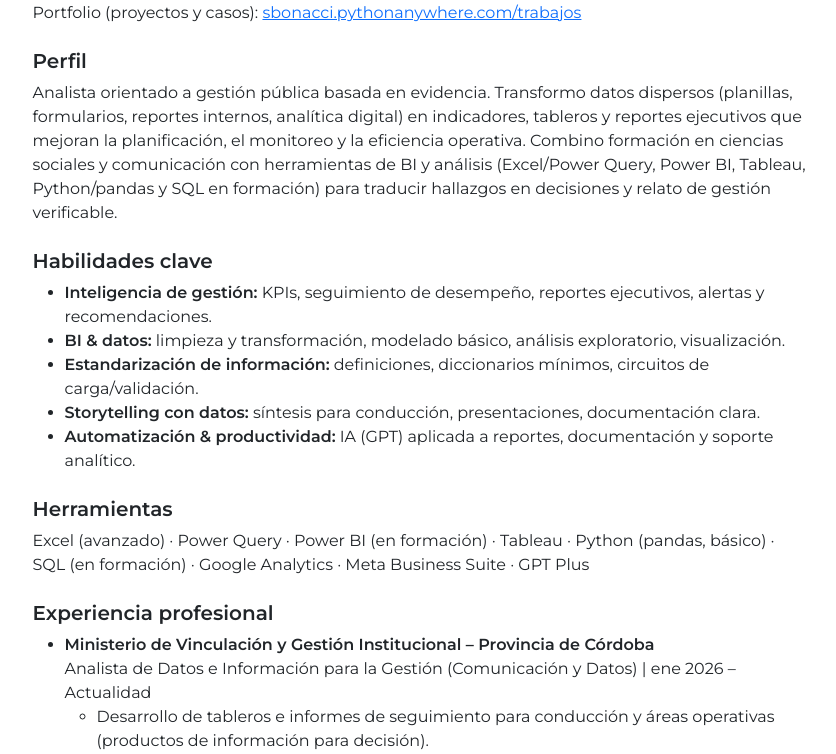
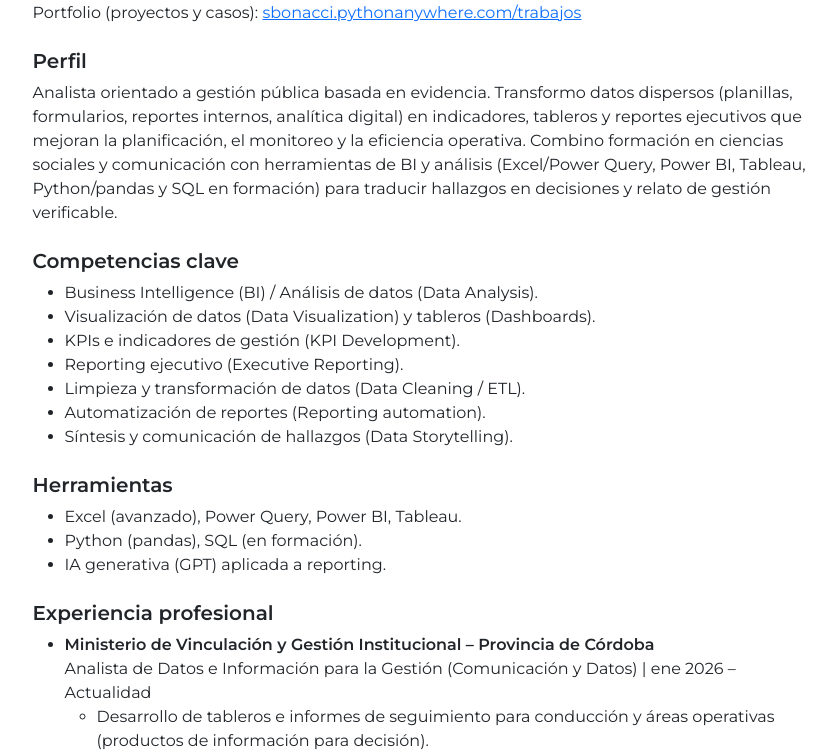
Before and after one commit to sbonacci33/mi_portfolio, a Flask app: page /cv in a window 1280 px wide. Shown: the part 463-1217 px from the top of the page, without its empty margins (219-1055 px from the left). Run offline with Flask 3, Linux system fonts and the light colour scheme; some libraries are stand-ins or nearby versions; some web fonts are replaced.

Commit message:
Update portfolio content and CV links

```diff
--- a/templates/base.html
+++ b/templates/base.html
@@ -95,7 +95,7 @@
                    <a href="mailto:sbonacci89@gmail.com" class="text-white">sbonacci89@gmail.com</a> ·
 
 
-                    <a href="https://www.linkedin.com/in/santiago-bonacci-85b28570/" target="_blank" class="text-white">LinkedIn</a>
+                    <a href="https://www.linkedin.com/in/santiagobonacci/" target="_blank" class="text-white">LinkedIn</a>
                 </p>
             </div>
         </footer>
--- a/templates/contacto.html
+++ b/templates/contacto.html
@@ -28,7 +28,7 @@
                             </li>
                             <li class="mb-3">
                                 <strong>🔗 LinkedIn:</strong> <br>
-                                <a href="https://www.linkedin.com/in/santiago-bonacci-85b28570/" target="_blank" class="text-decoration-none">/in/santiago-bonacci</a>
+                                <a href="https://www.linkedin.com/in/santiagobonacci/" target="_blank" class="text-decoration-none">/in/santiagobonacci</a>
                             </li>
                             <li>
                                 <strong>📷 Instagram:</strong> <br>
--- a/templates/cv.html
+++ b/templates/cv.html
@@ -21,17 +21,23 @@
                 <h5 class="fw-bold">Perfil</h5>
                 <p>Analista orientado a gestión pública basada en evidencia. Transformo datos dispersos (planillas, formularios, reportes internos, analítica digital) en indicadores, tableros y reportes ejecutivos que mejoran la planificación, el monitoreo y la eficiencia operativa. Combino formación en ciencias sociales y comunicación con herramientas de BI y análisis (Excel/Power Query, Power BI, Tableau, Python/pandas y SQL en formación) para traducir hallazgos en decisiones y relato de gestión verificable.</p>
 
-                <h5 class="fw-bold mt-4">Habilidades clave</h5>
+                <h5 class="fw-bold mt-4">Competencias clave</h5>
                 <ul>
-                    <li><strong>Inteligencia de gestión:</strong> KPIs, seguimiento de desempeño, reportes ejecutivos, alertas y recomendaciones.</li>
-                    <li><strong>BI &amp; datos:</strong> limpieza y transformación, modelado básico, análisis exploratorio, visualización.</li>
-                    <li><strong>Estandarización de información:</strong> definiciones, diccionarios mínimos, circuitos de carga/validación.</li>
-                    <li><strong>Storytelling con datos:</strong> síntesis para conducción, presentaciones, documentación clara.</li>
-                    <li><strong>Automatización &amp; productividad:</strong> IA (GPT) aplicada a reportes, documentación y soporte analítico.</li>
+                    <li>Business Intelligence (BI) / Análisis de datos (Data Analysis).</li>
+                    <li>Visualización de datos (Data Visualization) y tableros (Dashboards).</li>
+                    <li>KPIs e indicadores de gestión (KPI Development).</li>
+                    <li>Reporting ejecutivo (Executive Reporting).</li>
+                    <li>Limpieza y transformación de datos (Data Cleaning / ETL).</li>
+                    <li>Automatización de reportes (Reporting automation).</li>
+                    <li>Síntesis y comunicación de hallazgos (Data Storytelling).</li>
                 </ul>
 
                 <h5 class="fw-bold mt-4">Herramientas</h5>
-                <p>Excel (avanzado) · Power Query · Power BI (en formación) · Tableau · Python (pandas, básico) · SQL (en formación) · Google Analytics · Meta Business Suite · GPT Plus</p>
+                <ul>
+                    <li>Excel (avanzado), Power Query, Power BI, Tableau.</li>
+                    <li>Python (pandas), SQL (en formación).</li>
+                    <li>IA generativa (GPT) aplicada a reporting.</li>
+                </ul>
 
                 <h5 class="fw-bold mt-4">Experiencia profesional</h5>
                 <ul>
@@ -108,7 +114,7 @@
                 <p>Dirección/evaluación de tesis (UNC). Participación en proyectos acreditados (UNC/SECTyP). Publicaciones y exposiciones en congresos.</p>
 
                 <div class="text-center mt-5">
-                    <a class="btn btn-primary" href="{{ url_for('static', filename='docs/Currículum 2025.pdf') }}" download>Descargar CV resumido</a>
+                    <a class="btn btn-primary" href="{{ url_for('static', filename='docs/CV Saniago Bonacci Data.pdf') }}" download>Descargar CV resumido</a>
                 </div>
             </div>
         </div>
```
Also changed, not shown: templates/index.html (+7 -5 lines), templates/sobre_mi.html (+11 -8 lines), 2 other files.
